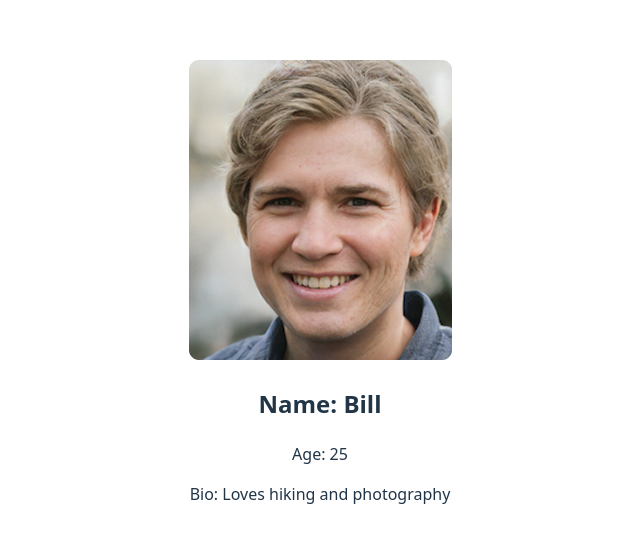
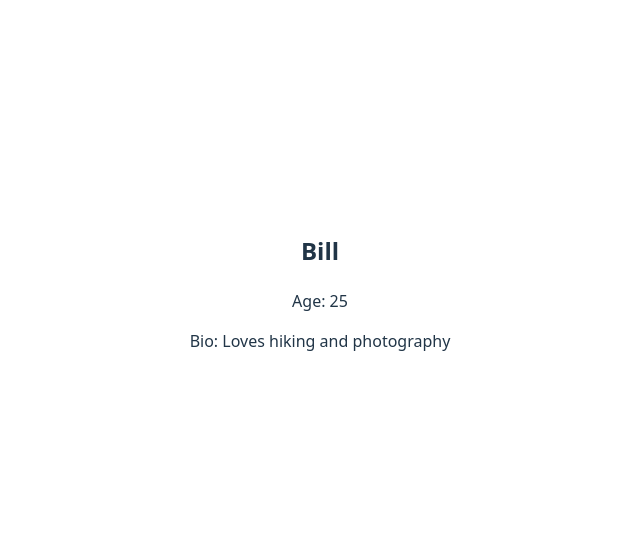
Before and after one commit to Kaydev-cmd/alx-fe-reactjs, a React (Vite) app in the folder alx-react-app/: page / in a window 1280 px wide. Shown: the part 109-652 px from the top of the page, without its empty margins (320-960 px from the left). Built offline with nearby package versions, Linux system fonts and the light colour scheme.

Commit message:
refactor: comment image element to try match checker

```diff
--- a/alx-react-app/src/components/UserProfile.jsx
+++ b/alx-react-app/src/components/UserProfile.jsx
@@ -3,8 +3,8 @@ import React from "react";
 const UserProfile = (props) => {
   return (
     <div>
-      <img src={props.image} alt="User" />
-      <h2>Name: {props.name}</h2>
+      {/* <img src={props.image} alt="User" /> */}
+      <h2>{props.name}</h2>
       <p>Age: {props.age}</p>
       <p>Bio: {props.bio}</p>
     </div>
```
